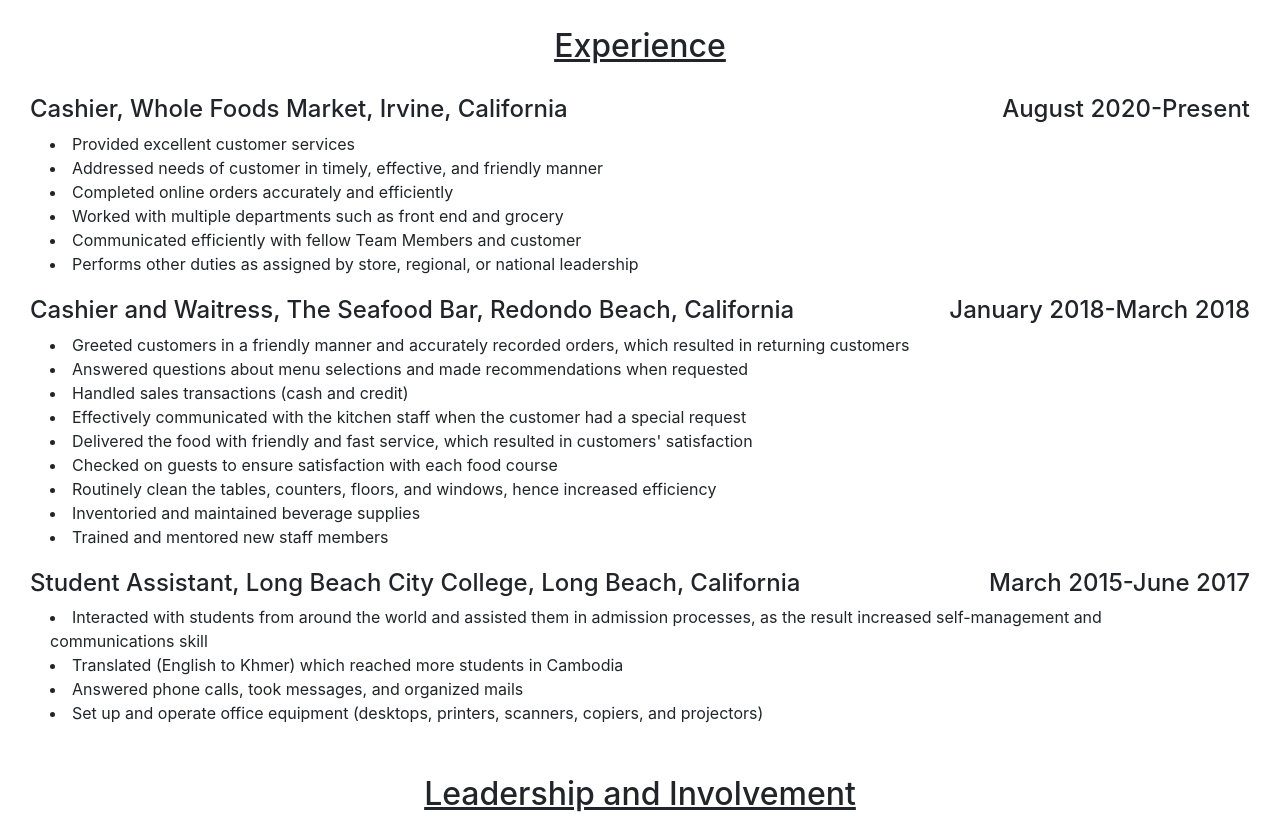
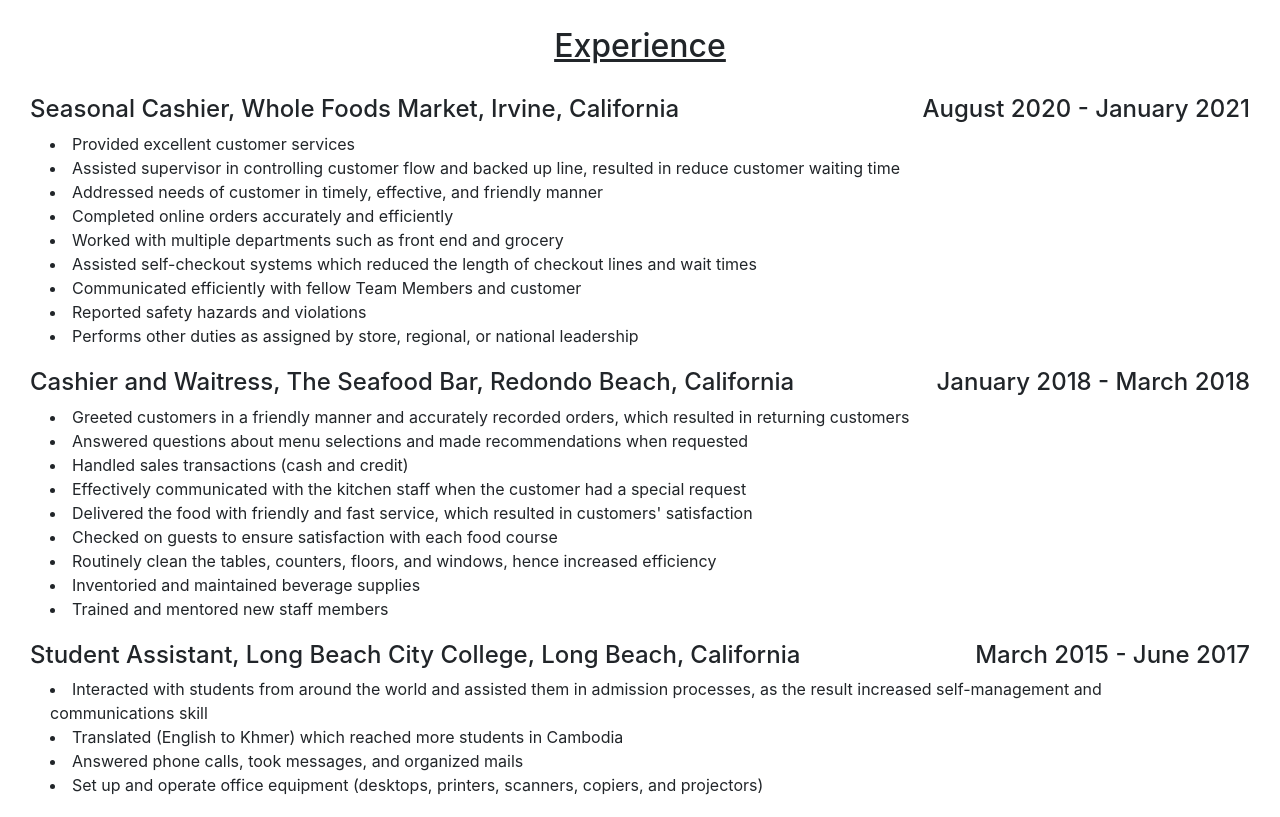
Before and after one commit to MalenaHuy/TheWebsite02, a plain HTML site: page index.html in a window 1280 px wide. Shown: the part 1740-2557 px from the top of the page. Drawn offline with nearby package versions, Linux system fonts and the light colour scheme.

Commit message:
Change Whole Food Market

```diff
--- a/index.html
+++ b/index.html
@@ -69,22 +69,25 @@
     <h2 id="head">Experience</h2>
         <div id="titleAndYear">
             <div class="Experience">
-                <h4 class="titleAndYear">Cashier, Whole Foods Market, Irvine, California</h4>
-                <h4 class="date">August 2020-Present</h4>
+                <h4 class="titleAndYear">Seasonal Cashier, Whole Foods Market, Irvine, California</h4>
+                <h4 class="date">August 2020 - January 2021</h4>
             </div>
             <div>
                 <li class="detail1">Provided excellent customer services</li>
+                <li class="detail1">Assisted supervisor in controlling customer flow and backed up line, resulted in reduce customer waiting time </li>
                 <li class="detail1">Addressed needs of customer in timely, effective, and friendly manner</li>
                 <li class="detail1">Completed online orders accurately and efficiently</li>
                 <li class="detail1">Worked with multiple departments such as front end and grocery</li>
+                <li class="detail1">Assisted self-checkout systems which reduced the length of checkout lines and wait times</li>
                 <li class="detail1">Communicated efficiently with fellow Team Members and customer</li>
+                <li class="detail1">Reported safety hazards and violations</li>
                 <li class="detail1Last">Performs other duties as assigned by store, regional, or national leadership</li>
             </div>
         </div>
         <div id="titleAndYear">
             <div class="Experience">
                     <h4 class="titleAndYear">Cashier and Waitress, The Seafood Bar, Redondo Beach, California</h4>
-                    <h4 class="date">January 2018-March 2018</h4>
+                    <h4 class="date">January 2018 - March 2018</h4>
             </div>
             <div>
                 <li class="detail1">Greeted customers in a friendly manner and accurately recorded orders, which resulted in returning customers </li>
@@ -101,7 +104,7 @@
         <div id="titleAndYear">
             <div class="Experience">
                 <h4 class="titleAndYear">Student Assistant, Long Beach City College, Long Beach, California</h4>
-                <h4 class="date">March 2015-June 2017</h4>
+                <h4 class="date">March 2015 - June 2017</h4>
             </div>
             <div>
                 <li class="detail1">Interacted with students from around the world and assisted them in admission processes,
@@ -154,7 +157,7 @@
         <div id="titleAndYear">
             <div class="Experience">
                 <h4 class="titleAndYear">Youth and Children Club Leader, Shalom Life Chapel Center, Cambodia</h4>
-                <h4 class="date">2010-2013</h4>
+                <h4 class="date">2010 - 2013</h4>
             </div>
             <div>
                 <li class="detail1">Planned, implemented, and supervised weekly programs</li>
```
